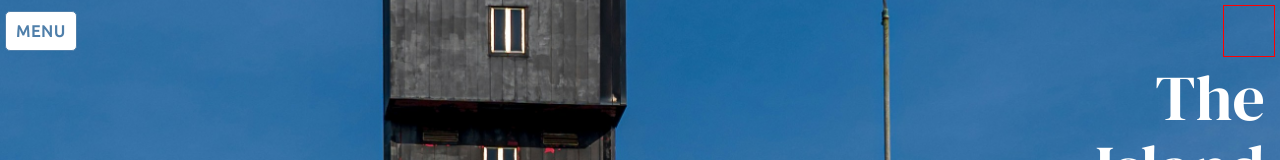
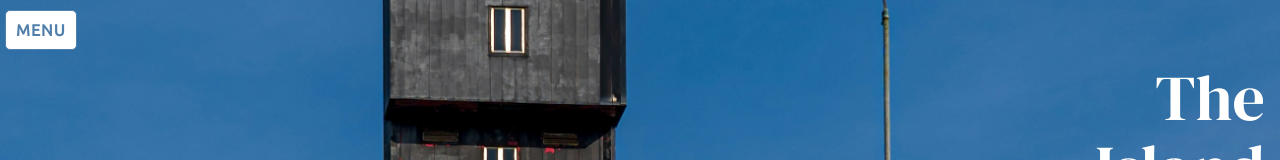
Before and after one commit to sarahdelfino/theislandclub, a Vue app: page / in a window 1280 px wide. Shown: the top 160 px of the page. Built offline with nearby package versions, Linux system fonts and the light colour scheme.

Commit message:
removed logo border

```diff
--- a/src/components/nav/HeaderNav.vue
+++ b/src/components/nav/HeaderNav.vue
@@ -19,7 +19,6 @@ import data from './data.json';
 
 const navBar = ref();
 let menuClicked = ref(false);
-let route = ref();
 
 onMounted(() => {
     navBar.value = data.nav;
@@ -83,7 +82,6 @@ a {
 .logo-container {
     width: 50px;
     height: 50px;
-    border: 1px solid red;
     margin: 5px;
 }
 
```
